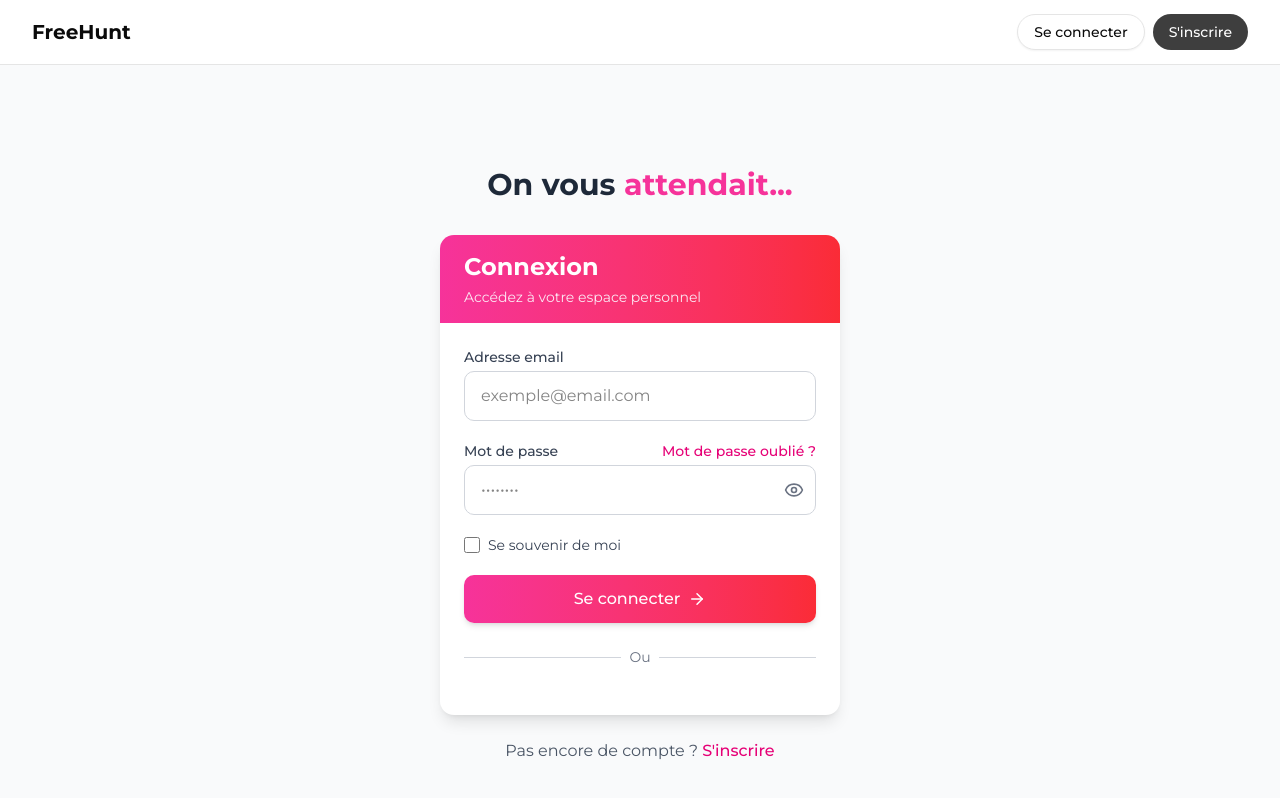
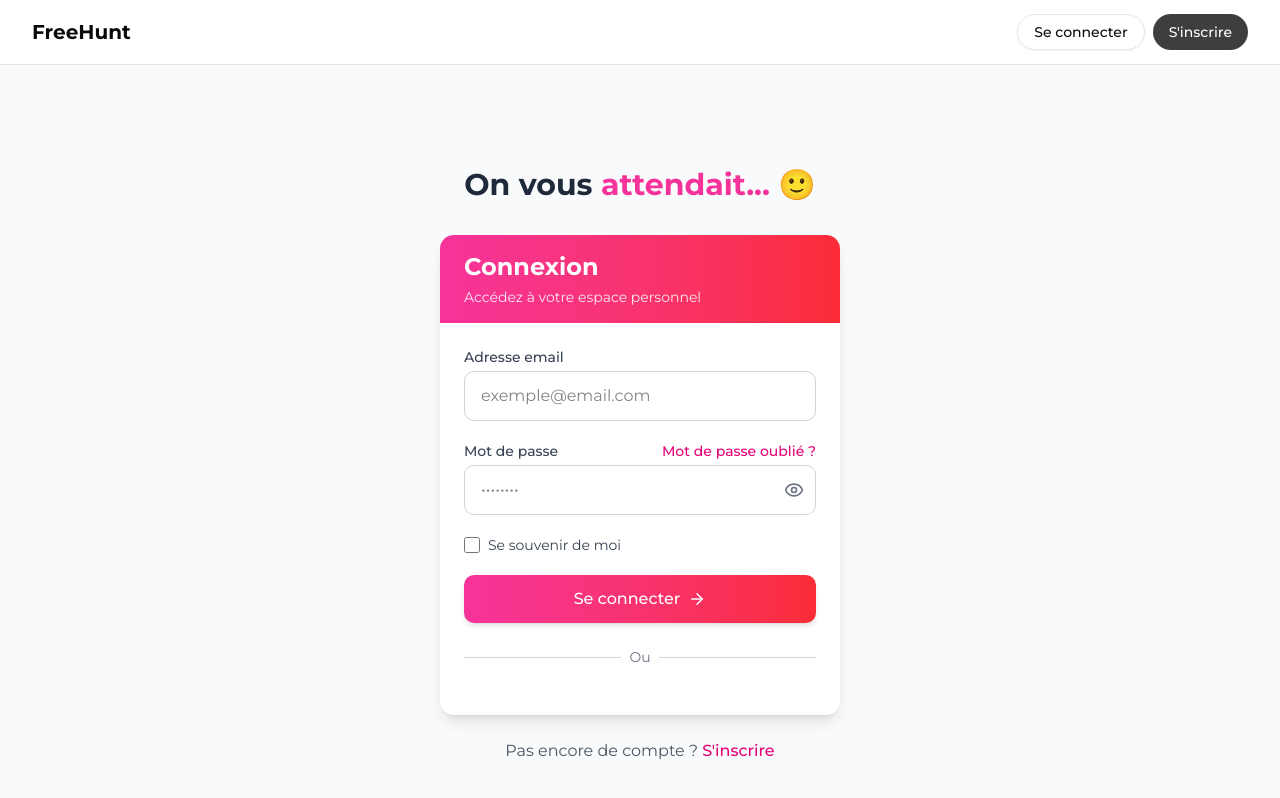
Before and after one commit to CheickLa/Freehunt, a Next.js app in the folder frontend/: page /login in a window 1280 px wide. Shown: the top 798 px of the page. Built offline with nearby package versions, Linux system fonts and the light colour scheme.

Commit message:
emojiiiiii

```diff
--- a/frontend/app/login/page.tsx
+++ b/frontend/app/login/page.tsx
@@ -19,7 +19,7 @@ export default function Login() {
       <div className="w-full max-w-md px-6 py-8">
         <div className="flex justify-center mb-8">
           <div className="text-3xl font-bold text-gray-800">
-          On vous <span className="text-pink-500"> attendait...</span>
+          On vous <span className="text-pink-500"> attendait... 🙂</span>
           </div>
         </div>
 
```
